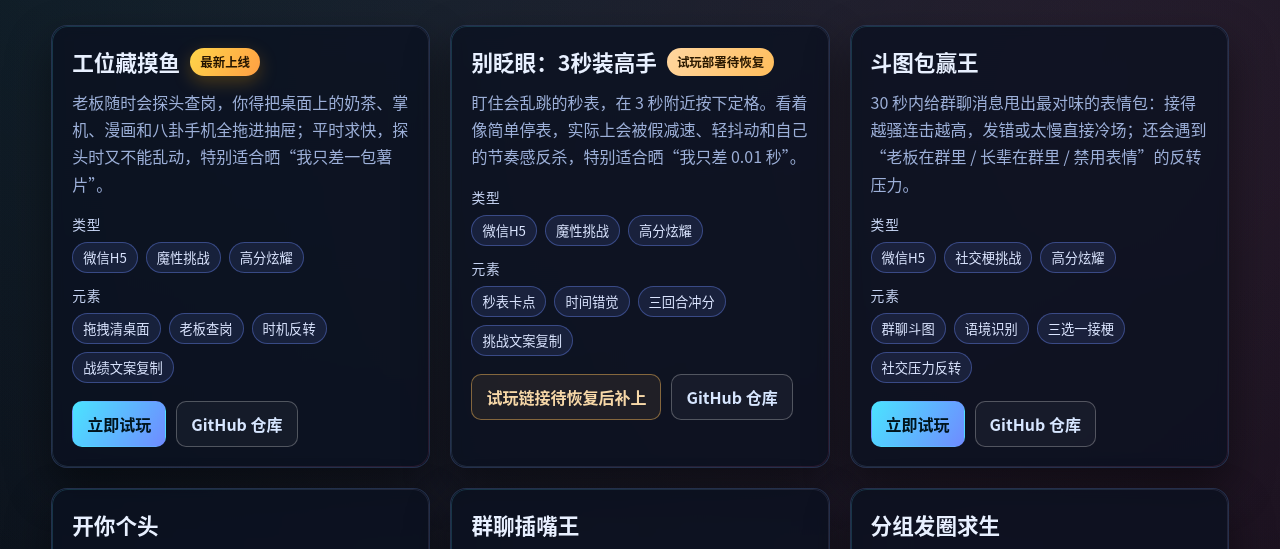
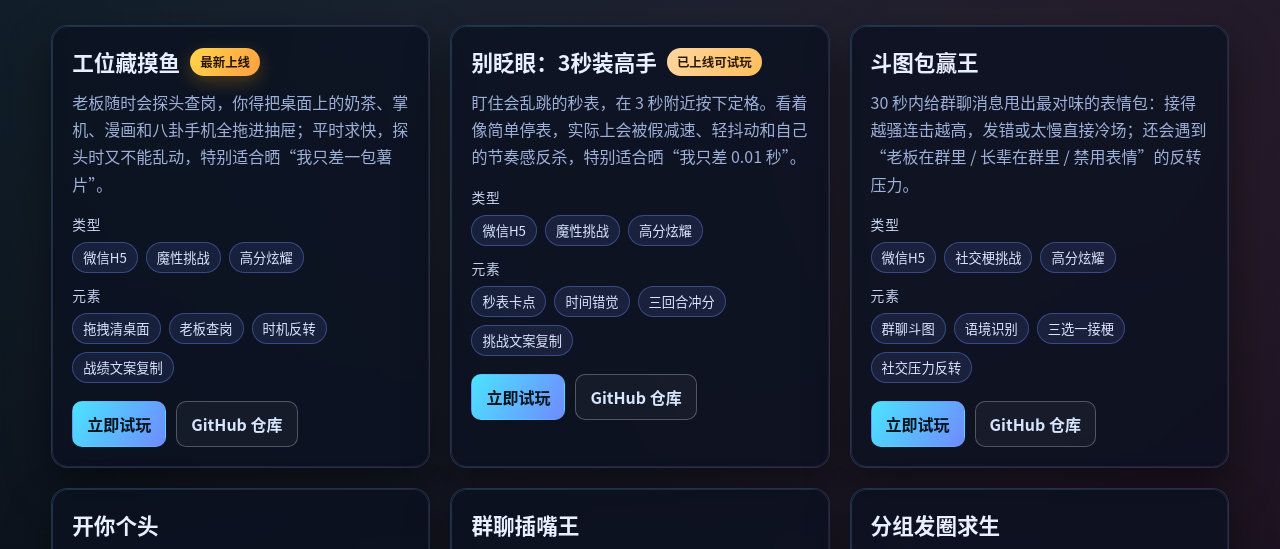
Before and after one commit to levy0834/agi-games-hub, a plain HTML site: page index.html in a window 1280 px wide. Shown: the part 203-752 px from the top of the page. Drawn offline with Linux system fonts and the light colour scheme.

Commit message:
update dont-blink play link

```diff
--- a/index.html
+++ b/index.html
@@ -124,12 +124,12 @@
         <article class="card">
           <div class="card-head">
             <h2>别眨眼：3秒装高手</h2>
-            <span class="status-badge">试玩部署待恢复</span>
+            <span class="status-badge">已上线可试玩</span>
           </div>
           <p class="desc">盯住会乱跳的秒表，在 3 秒附近按下定格。看着像简单停表，实际上会被假减速、轻抖动和自己的节奏感反杀，特别适合晒“我只差 0.01 秒”。</p>
           <div class="label-group"><div class="label-title">类型</div><div class="tags"><span class="tag">微信H5</span><span class="tag">魔性挑战</span><span class="tag">高分炫耀</span></div></div>
           <div class="label-group"><div class="label-title">元素</div><div class="tags"><span class="tag">秒表卡点</span><span class="tag">时间错觉</span><span class="tag">三回合冲分</span><span class="tag">挑战文案复制</span></div></div>
-          <div class="links"><span class="btn btn-muted">试玩链接待恢复后补上</span><a class="btn btn-repo" href="https://github.com/levy0834/wechat-h5-dont-blink-king" target="_blank" rel="noopener noreferrer">GitHub 仓库</a></div>
+          <div class="links"><a class="btn btn-play" href="https://levy0834.github.io/wechat-h5-dont-blink-king/" target="_blank" rel="noopener noreferrer">立即试玩</a><a class="btn btn-repo" href="https://github.com/levy0834/wechat-h5-dont-blink-king" target="_blank" rel="noopener noreferrer">GitHub 仓库</a></div>
         </article>
 
         <article class="card">
```
